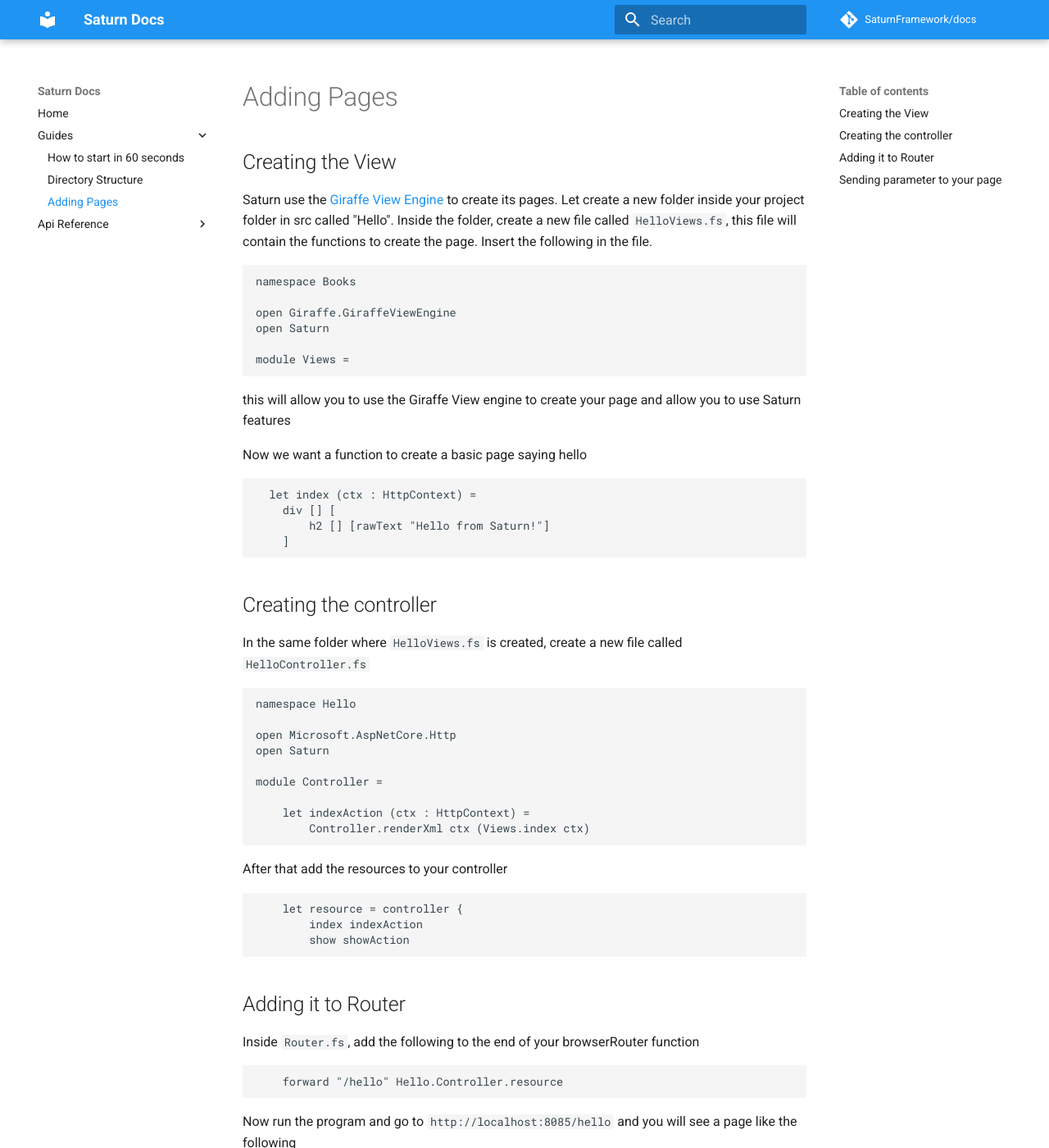
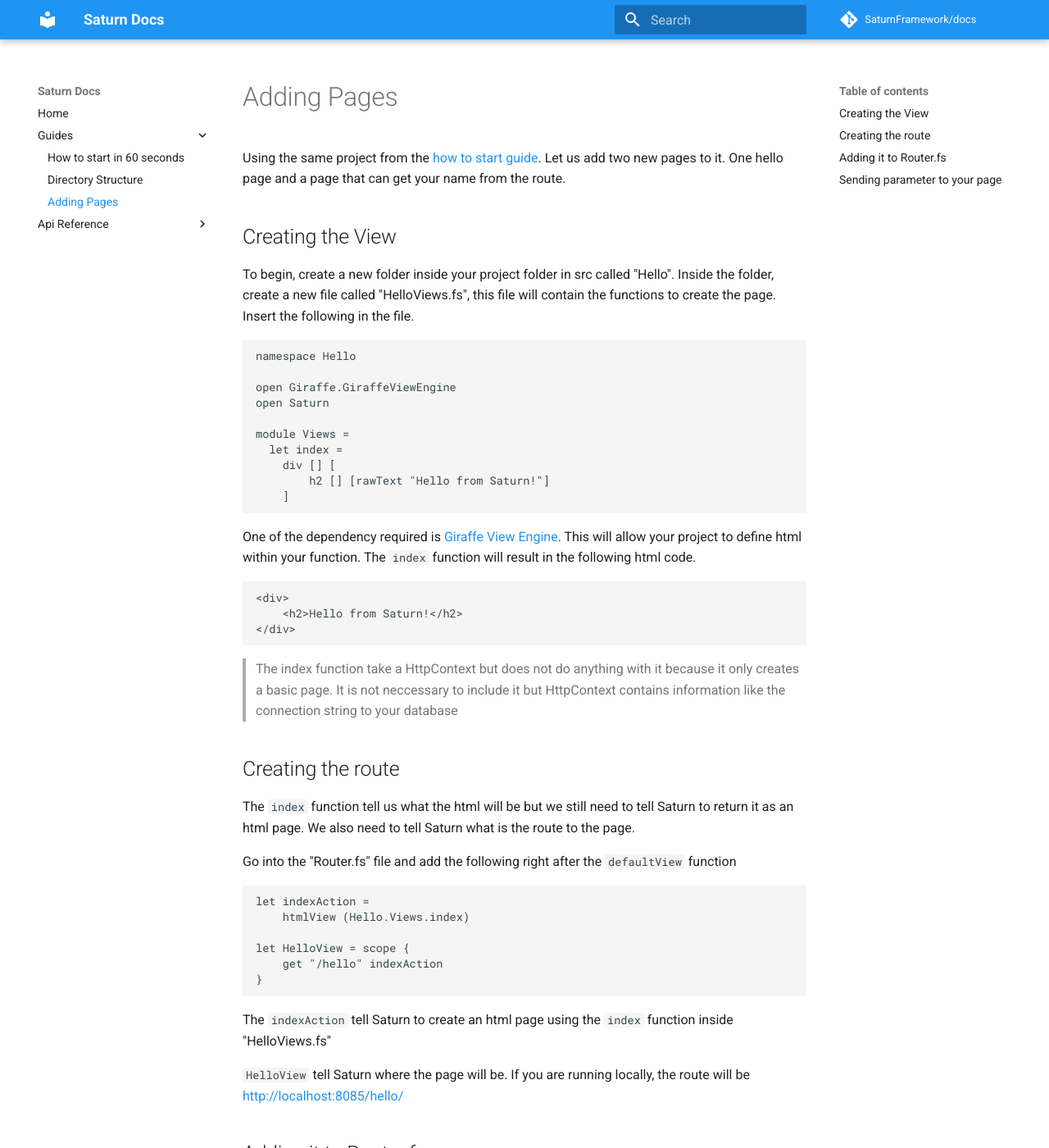
Before and after one commit to tmpreston/docs-2, an MkDocs documentation site: the page built from docs/guides/adding-pages.md, in a window 1280 px wide and 1400 px high. Shown: the whole window at 82% size. Built offline with MkDocs 1.6.1 and Material for MkDocs 9.7.7, drawn with Linux system fonts in a browser that asks for light colours; comment, search, counter and statistics services are not loaded; old or Windows-style settings are respelled for this version of MkDocs; some of the changed text lies outside the part shown.

Commit message:
Update adding pages guide with simplify steps and more instructions.

````diff
--- a/docs/guides/adding-pages.md
+++ b/docs/guides/adding-pages.md
@@ -1,91 +1,101 @@
 # Adding Pages
+
+Using the same project from the [how to start guide](how-to-start.md). Let us add two new pages to it. One hello page and a page that can get your name from the route.
 
 ## Creating the View
 
-Saturn use the [Giraffe View Engine](https://github.com/giraffe-fsharp/Giraffe/blob/master/DOCUMENTATION.md#giraffe-view-engine) to create its pages.
-Let create a new folder inside your project folder in src called "Hello".
-Inside the folder, create a new file called ``HelloViews.fs``, this file will contain the functions to create the page.
+To begin, create a new folder inside your project folder in src called "Hello".
+Inside the folder, create a new file called "HelloViews.fs", this file will contain the functions to create the page.
 Insert the following in the file.
 
 ```fsharp
-namespace Books
+namespace Hello
 
 open Giraffe.GiraffeViewEngine
 open Saturn
 
 module Views =
-```
-
-this will allow you to use the Giraffe View engine to create your page and allow you to use Saturn features
-
-Now we want a function to create a basic page saying hello
-
-```fsharp
-  let index (ctx : HttpContext) =
+  let index =
     div [] [
         h2 [] [rawText "Hello from Saturn!"]
     ]
 ```
 
-## Creating the controller
+One of the dependency required is [Giraffe View Engine](https://github.com/giraffe-fsharp/Giraffe/blob/master/DOCUMENTATION.md#giraffe-view-engine). This will allow your project to define html within your function. The ``index`` function will result in the following html code.
 
-In the same folder where ``HelloViews.fs`` is created, create a new file called ``HelloController.fs``
+```html
+<div>
+    <h2>Hello from Saturn!</h2>
+</div>
+```
+
+>The index function take a HttpContext but does not do anything with it because it only creates a basic page. It is not neccessary to include it but HttpContext contains information like the connection string to your database
+
+## Creating the route
+
+The ``index`` function tell us what the html will be but we still need to tell Saturn to return it as an html page. We also need to tell Saturn what is the route to the page.
+
+Go into the "Router.fs" file and add the following right after the ``defaultView`` function
 
 ```fsharp
-namespace Hello
+let indexAction =
+    htmlView (Hello.Views.index)
 
-open Microsoft.AspNetCore.Http
-open Saturn
-
-module Controller =
-
-    let indexAction (ctx : HttpContext) =
-        Controller.renderXml ctx (Views.index ctx)
+let HelloView = scope {
+    get "/hello" indexAction
+}
 ```
 
-After that add the resources to your controller
+The ``indexAction`` tell Saturn to create an html page using the ``index`` function inside "HelloViews.fs"
+
+``HelloView`` tell Saturn where the page will be. If you are running locally, the route will be [http://localhost:8085/hello/](http://localhost:8085/hello/)
+
+## Adding it to Router.fs
+
+After setting up the route. You need to update the project with the new route. Inside "Router.fs", add the following to the inside of the ``browserRouter`` function
 
 ```fsharp
-    let resource = controller {
-        index indexAction
-        show showAction
+forward "/hello" HelloView
 ```
 
-## Adding it to Router
-
-Inside ``Router.fs``, add the following to the end of your browserRouter function
-
-```fsharp
-    forward "/hello" Hello.Controller.resource
-```
-
-Now run the program and go to ``http://localhost:8085/hello`` and you will see a page like the following
+Now run the program and go to [http://localhost:8085/hello/](http://localhost:8085/hello/) and you will see a page saying "Hello from Saturn!"
 
 ## Sending parameter to your page
 
-What if you want the page to display your name? You need to add a new function in your ``HelloViews.fs``
+What if you want the page to display your name? You need to add a new view in your ``HelloViews.fs``
 
 ```fsharp
-  let show (ctx : HttpContext) (name : string) =
+  let show (name : string) =
     div [] [
         h2 [] [rawText ("Hello! " + name)]
     ]
 ```
 
-And create a new action that call it in ``HelloController.fs``
+This function require passing in the name to be displayed. The name is retrieved from the route.
+
+Let's add a new action for this view.
 
 ```fsharp
-    let showAction (ctx : HttpContext, name : string) =
-        Controller.renderXml ctx (Views.show ctx name)
+let showAction name=
+    htmlView (Hello.Views.show name)
 ```
 
-And finally update your ``resource`` function like so
+Now to set up the route. Add the following to the HelloView function
 
 ```fsharp
-    let resource = controller {
-        index indexAction
-        show showAction
-    }
+getf "/%s" showAction
 ```
 
-Now run the program and go to ``http://localhost:8085/hello/yourname`` and you will see a page like the following
+"%s" is a format string. This mean that whatever you type in that spot will be saved as a string for your program to use. There are other format string that can take you enter as different type.
+
+| Format Char | Type |
+| ----------- | ---- |
+| `%b` | `bool` |
+| `%c` | `char` |
+| `%s` | `string` |
+| `%i` | `int` |
+| `%d` | `int64` |
+| `%f` | `float`/`double` |
+| `%O` | `Guid` |
+
+Now run the program and go to [http://localhost:8085/hello/{yourname}](http://localhost:8085/hello/{yourname}) and replace "{yourname}" with your name to see a page that will greet you directly.
````
